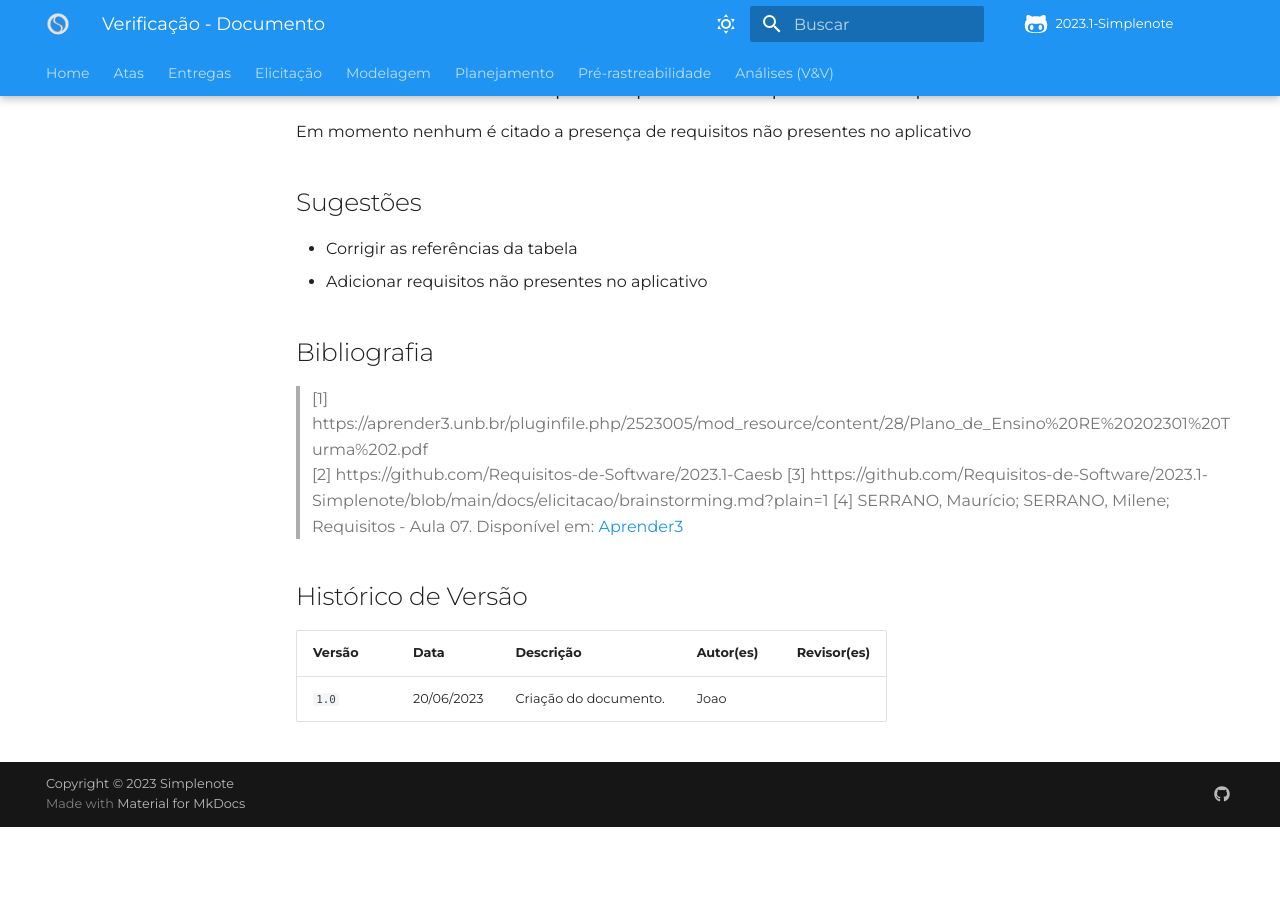
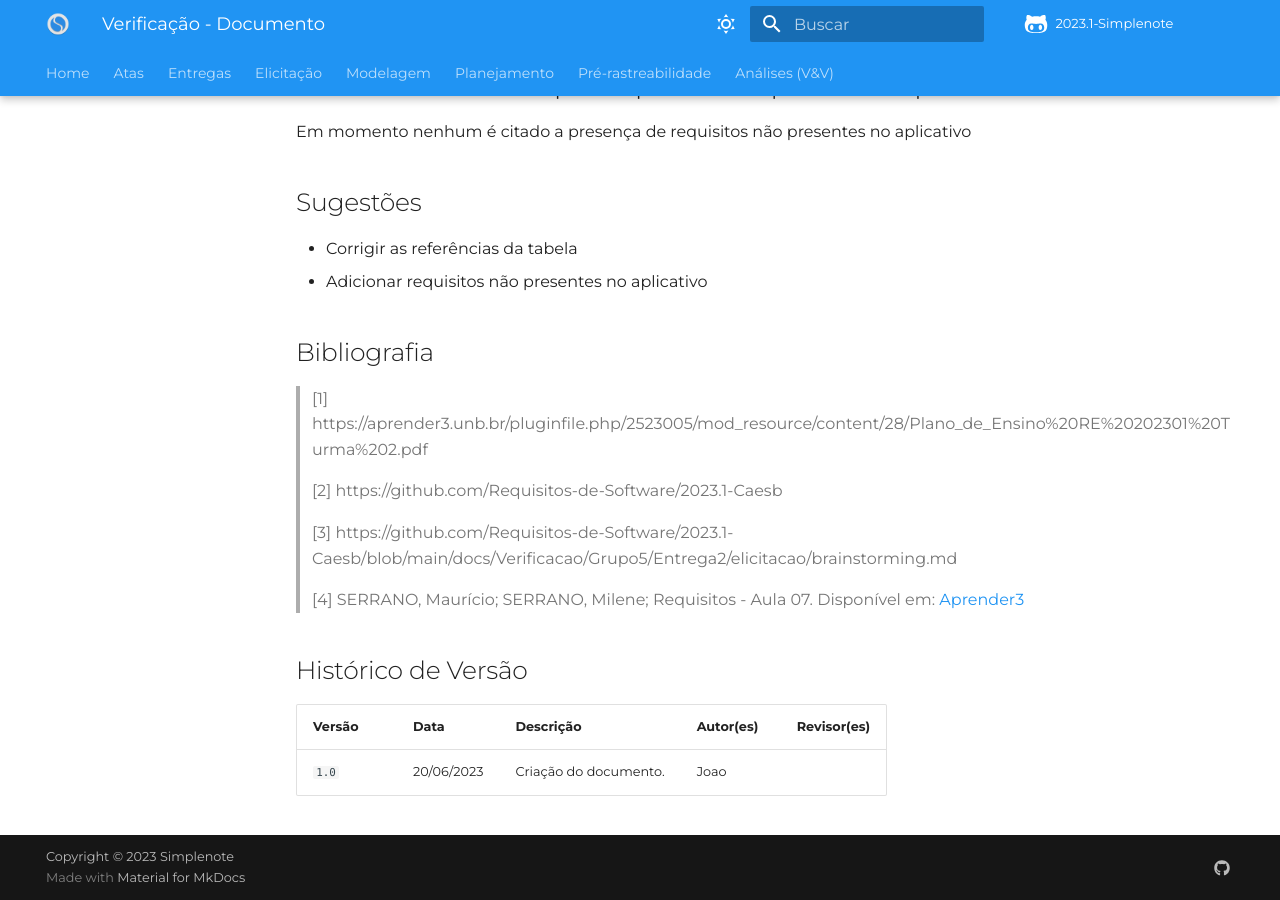
Before and after one commit to Requisitos-de-Software/2023.1-Simplenote, an MkDocs documentation site: the page built from docs/Analise-Grupo5/Elicitação/brainstorming.md, in a window 1280 px wide and 900 px high, scrolled down 2168 px. Built offline with MkDocs 1.6.1 and Material for MkDocs 9.7.7, drawn with Linux system fonts in a browser that asks for light colours; some web fonts are replaced; comment, search, counter and statistics services are not loaded; before the commit the page ends 2995 px from its top, so only the background shows below that; some of the changed lines change nothing that is shown.

Commit message:
Update brainstorming.md

```diff
--- a/docs/Analise-Grupo5/Elicitação/brainstorming.md
+++ b/docs/Analise-Grupo5/Elicitação/brainstorming.md
@@ -71,8 +71,11 @@
 ## Bibliografia
 
 > [1] https://aprender3.unb.br/pluginfile.php/2523005/mod_resource/content/28/Plano_de_Ensino%20RE%20202301%20Turma%202.pdf </br>
+>
 > [2] https://github.com/Requisitos-de-Software/2023.1-Caesb
-> [3] https://github.com/Requisitos-de-Software/2023.1-Simplenote/blob/main/docs/elicitacao/brainstorming.md?plain=1
+>
+> [3] https://github.com/Requisitos-de-Software/2023.1-Caesb/blob/main/docs/Verificacao/Grupo5/Entrega2/elicitacao/brainstorming.md
+>
 > [4] SERRANO, Maurício; SERRANO, Milene; Requisitos - Aula 07. Disponível em: [Aprender3](https://aprender3.unb.br/pluginfile.php/2523073/mod_resource/content/2/Requisitos%20-%20Aula%2007.pdf)
 
 ## Histórico de Versão
```
